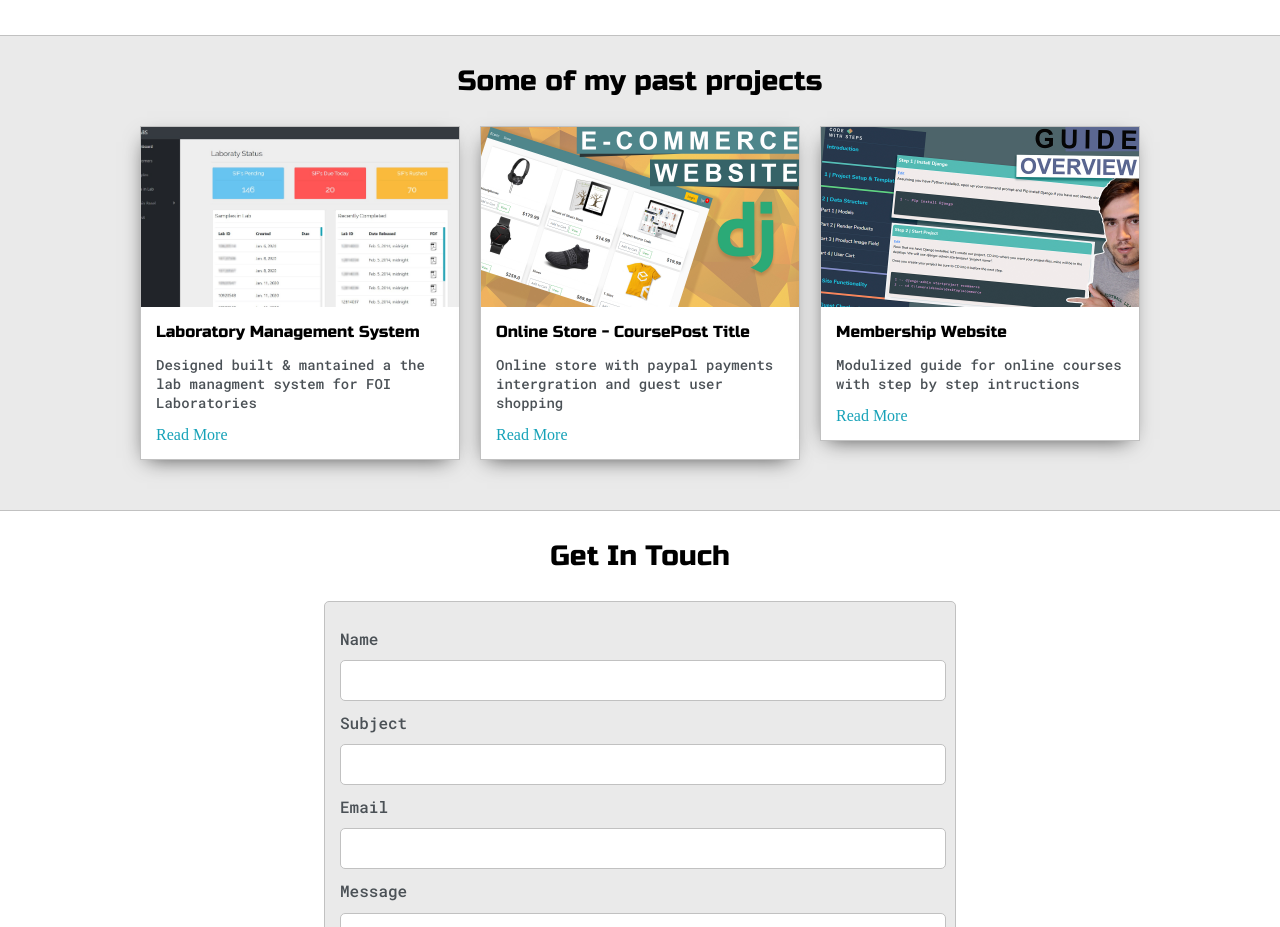
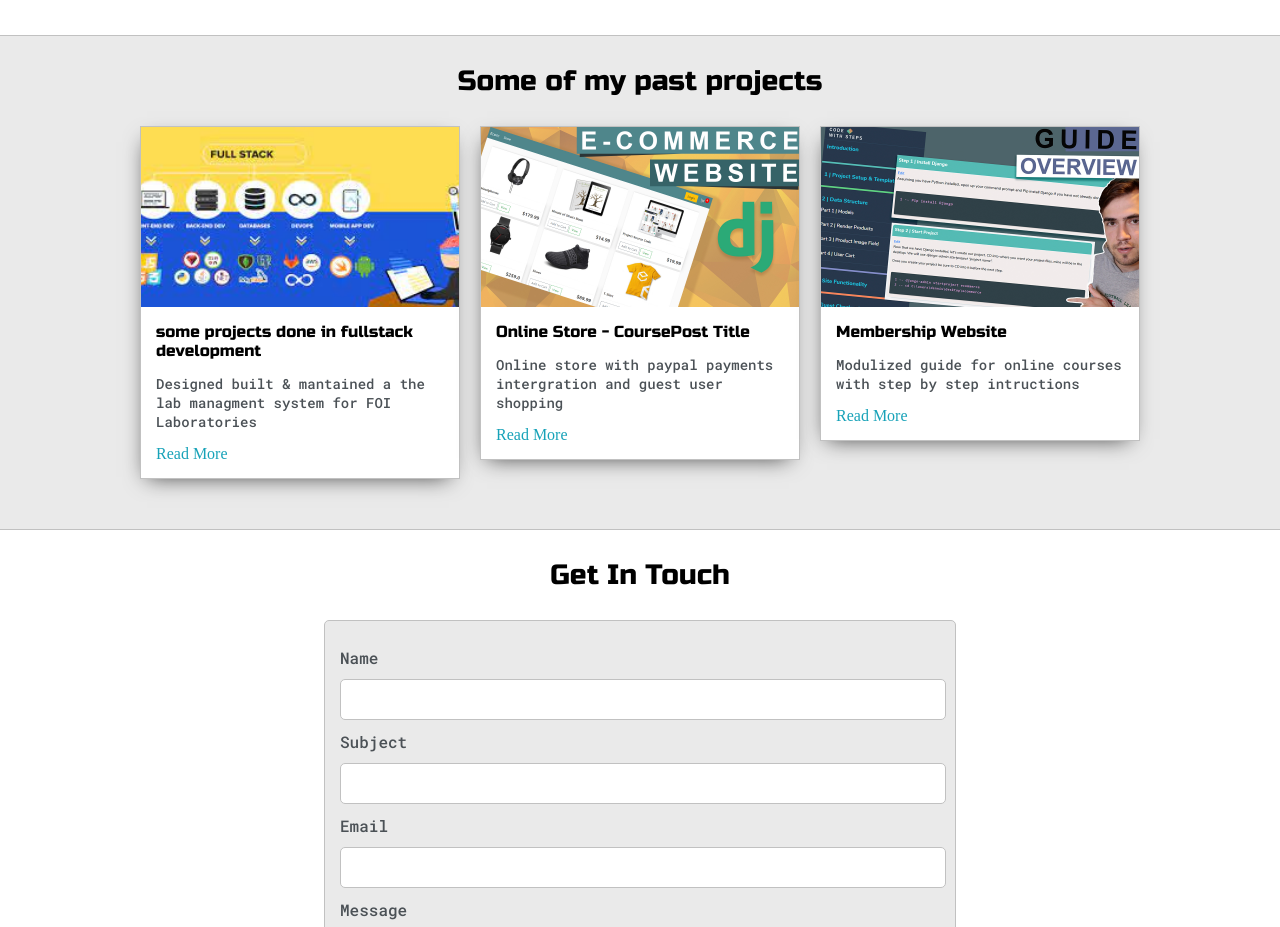
Before and after one commit to jeelanSYED23/myportpolio2.html, a plain HTML site: page index.html in a window 1280 px wide. Shown: the part 3140-4067 px from the top of the page. Drawn offline with Linux system fonts and the light colour scheme.

Commit message:
Update index.html

```diff
--- a/index.html
+++ b/index.html
@@ -133,9 +133,9 @@
 
 				<div>
 					<div class="post">
-						<img class="thumbnail" src="labdash.jpg">
+						<img class="thumbnail" src="download1.jpg">
 						<div class="post-preview">
-							<h6 class="post-title">Laboratory Management System</h6>
+							<h6 class="post-title">some projects done in fullstack development</h6>
 							<p class="post-intro">Designed built & mantained a the lab managment system for FOI Laboratories</p>
 							<a href="post.html">Read More</a>
 						</div>
```
